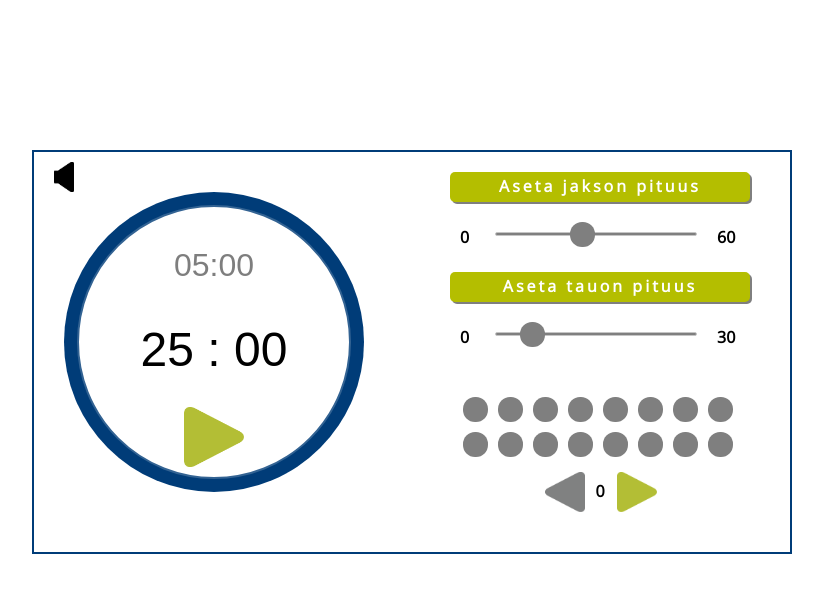
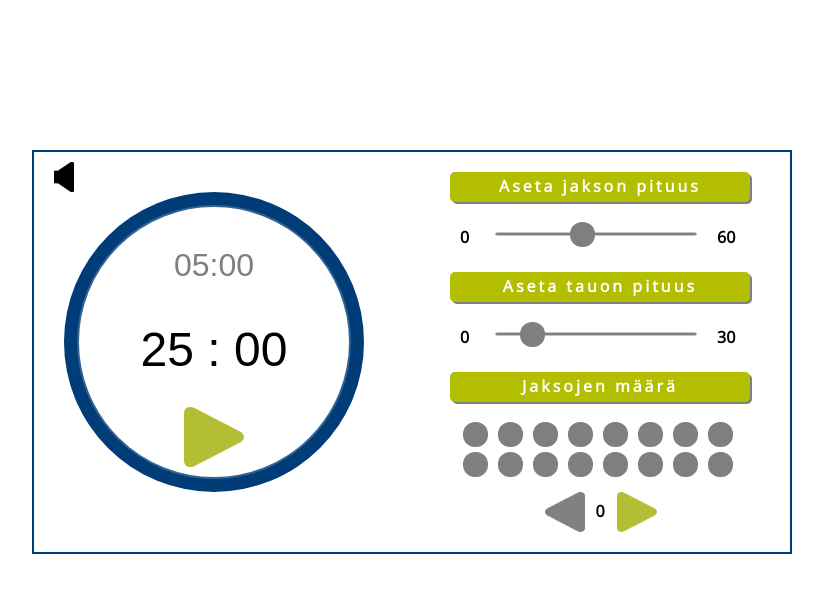
Before and after one commit to augustio/fokuskello, a plain HTML site: page index.html in a window 1280 px wide. Shown: the whole page, without its empty margins (228-1051 px from the left). Drawn offline with nearby package versions, Linux system fonts and the light colour scheme.

Commit message:
Add a title for the task balls

```diff
--- a/index.html
+++ b/index.html
@@ -45,7 +45,9 @@
 					</div>
 					<div class="max" id="tp-slider-max"></div>
 				</div>
-
+				<div class="control-cmpt label jm">
+					Jaksojen määrä
+				</div>
 				<div class="control-cmpt task-tab1">
 					<div class="tg-one task"></div>
 					<div class="tg-one task"></div>
--- a/styles/style.css
+++ b/styles/style.css
@@ -55,6 +55,9 @@ body{
 .tp{
 	top:120px;
 }
+.jm{
+	top:220px;
+}
 .jp-slider-component{
 	top:80px;
 	height:40px;
@@ -102,12 +105,12 @@ body{
 .ui-slider .ui-slider-handle:focus { outline: none; }
 
 .task-tab1{
-	top:240px;
+	top:265px;
 	height:20px;
 	padding-left:8px;
 }
 .task-tab2{
-	top:275px;
+	top:295px;
 	height:20px;
 	padding-left:8px;
 }
@@ -126,7 +129,7 @@ body{
 	width:122px;
 	height:35px;
 	left:130px;
-	top:320px;
+	top:340px;
 }
 #sel-task{
 	float:left;
```
